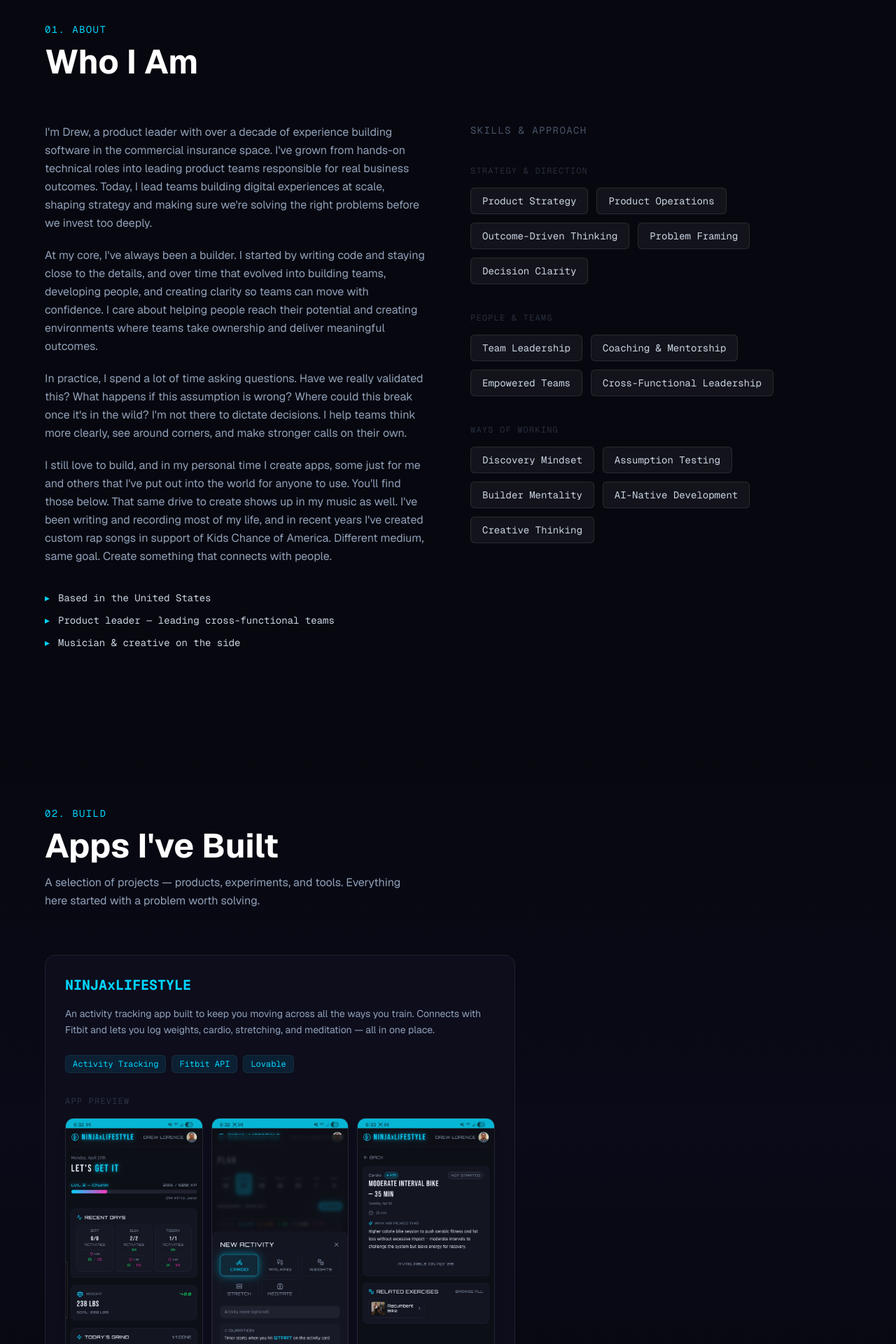
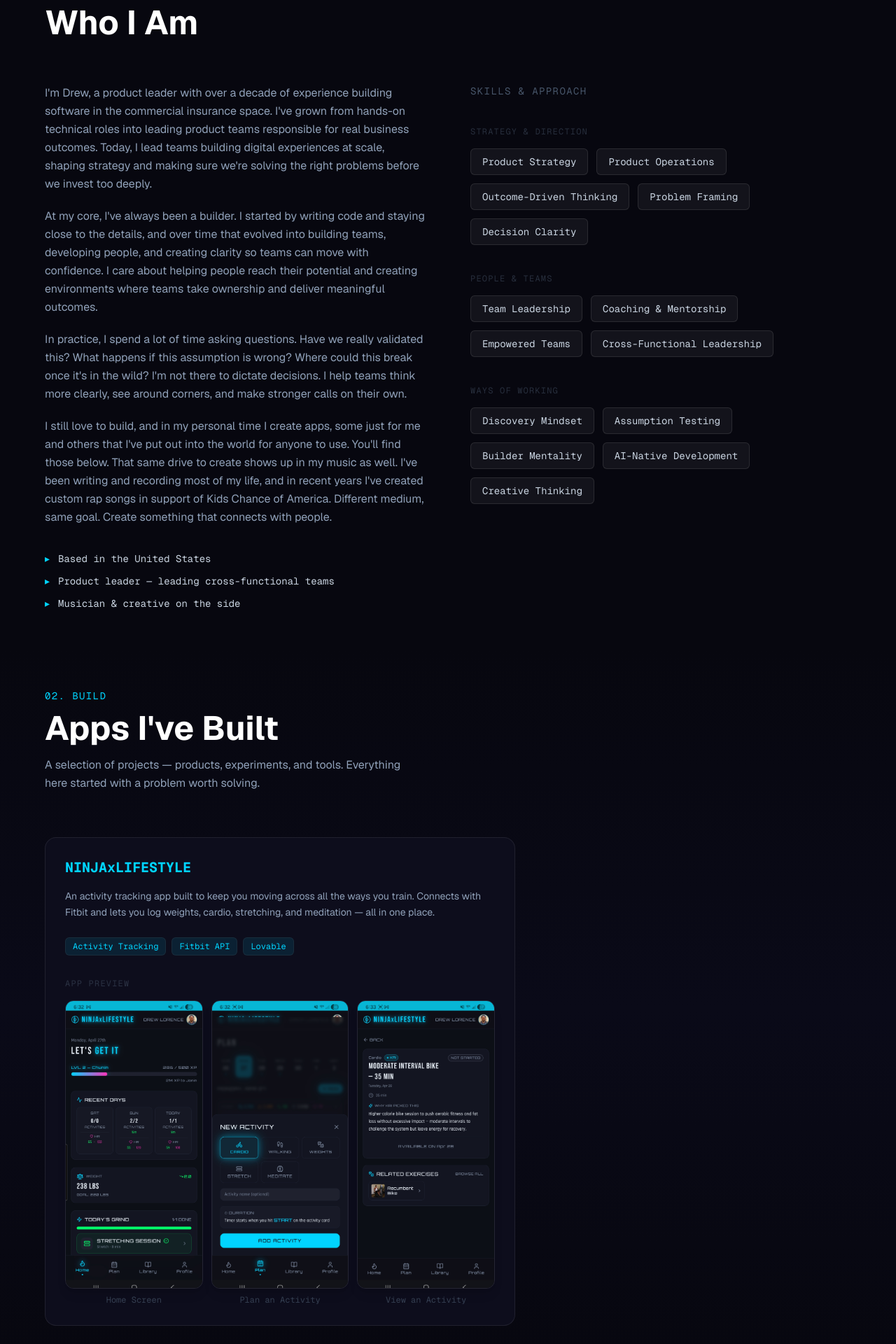
Before and after one commit to drew-lorence-dev/drew-lorence-portfolio, a Next.js app: page / in a window 1280 px wide. Shown: the part 880-2800 px from the top of the page at 70% size. Built offline with nearby package versions, Linux system fonts and the light colour scheme.

Commit message:
Cut section vertical padding in half (py-28 to py-14)

```diff
--- a/components/About.tsx
+++ b/components/About.tsx
@@ -34,7 +34,7 @@ export default function About() {
   return (
     <section
       id="about"
-      className="py-28 px-6 scroll-mt-20"
+      className="py-14 px-6 scroll-mt-20"
     >
       <div className="max-w-6xl mx-auto">
         {/* Section header */}
--- a/components/Contact.tsx
+++ b/components/Contact.tsx
@@ -37,7 +37,7 @@ export default function Contact() {
   return (
     <section
       id="contact"
-      className="py-28 px-6 scroll-mt-20"
+      className="py-14 px-6 scroll-mt-20"
       style={{
         background:
           "linear-gradient(to bottom, #07070f 0%, #0a0a18 50%, #07070f 100%)",
--- a/components/Music.tsx
+++ b/components/Music.tsx
@@ -41,7 +41,7 @@ export default function Music() {
   }, [activeIndex]);
 
   return (
-    <section id="music" className="py-28 px-6 scroll-mt-20">
+    <section id="music" className="py-14 px-6 scroll-mt-20">
       <div className="max-w-6xl mx-auto">
         {/* Header */}
         <div className="mb-16">
--- a/components/Projects.tsx
+++ b/components/Projects.tsx
@@ -56,7 +56,7 @@ export default function Projects() {
   return (
     <section
       id="projects"
-      className="py-28 px-6 scroll-mt-20"
+      className="py-14 px-6 scroll-mt-20"
       style={{
         background:
           "linear-gradient(to bottom, #07070f 0%, #0a0a18 50%, #07070f 100%)",
```
